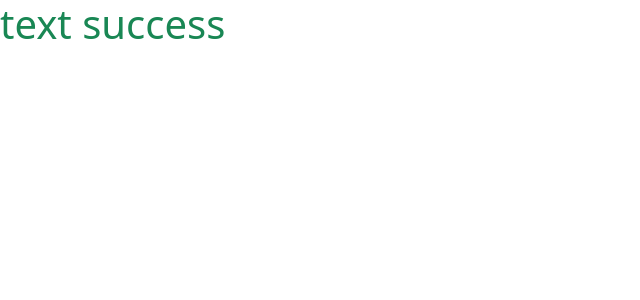
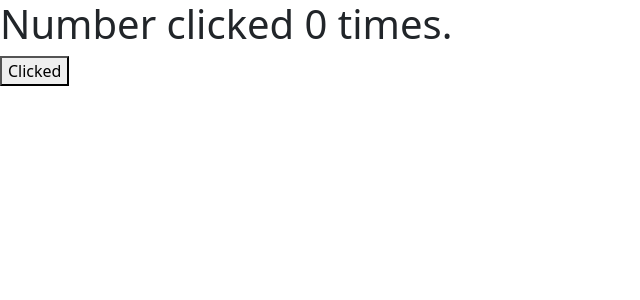
Before and after one commit to badshab454/Rabbil-React, a React (Vite) app: page / in a window 1280 px wide. Shown: the top 300 px of the page, without its empty margins (0-640 px from the left). Built offline with nearby package versions, Linux system fonts and the light colour scheme.

Commit message:
useState hook

```diff
--- a/src/App.jsx
+++ b/src/App.jsx
@@ -1,8 +1,11 @@
+import {useState} from 'react';
 
 const App = () => {
+  const [number, setNumber] = useState(0);
   return (
     <div>
-      <h1 className="text-success">text success</h1>
+      <h1>Number clicked {number} times.</h1>
+      <button onClick={() => setNumber(number + 1)}>Clicked</button>
     </div>
   );
 };
```
